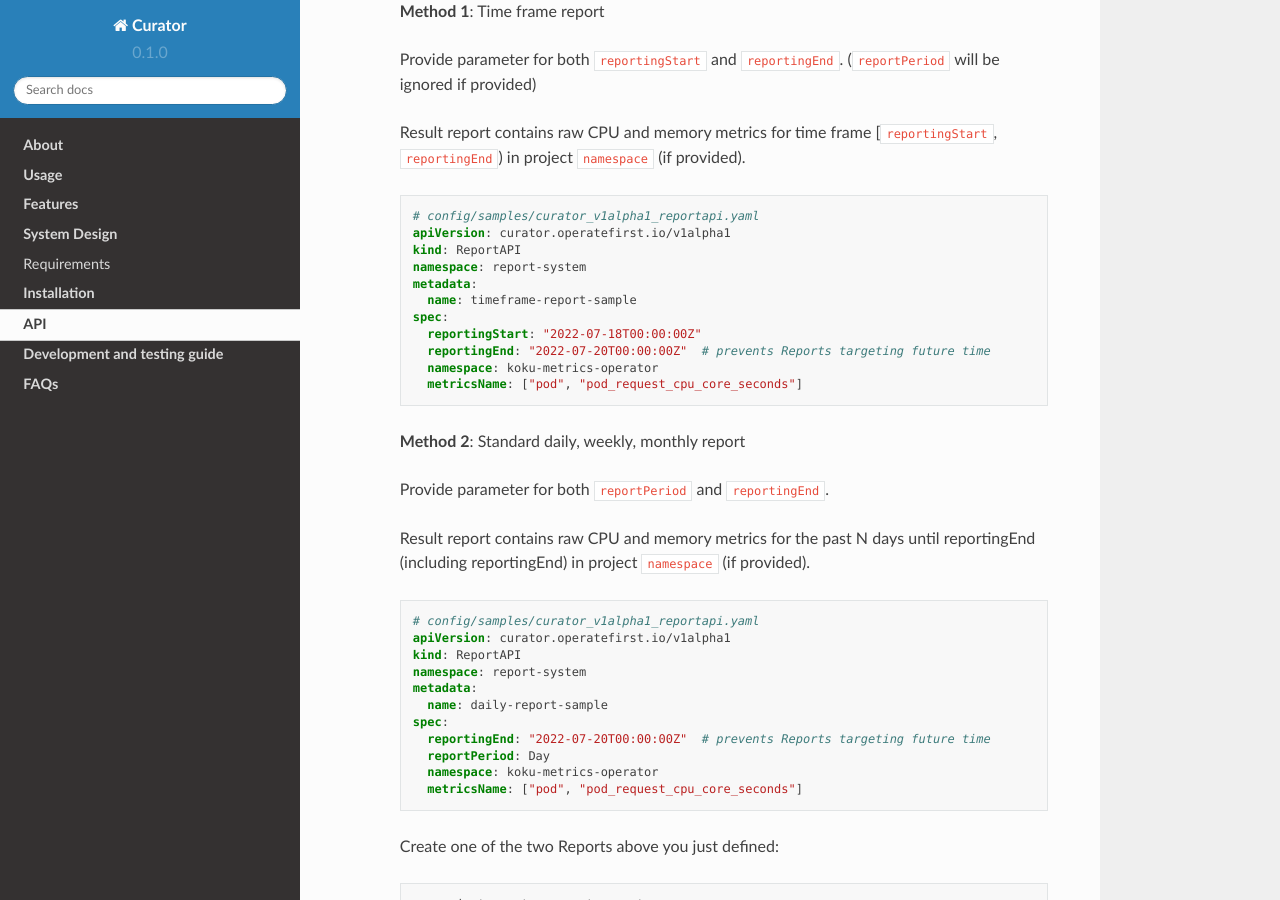
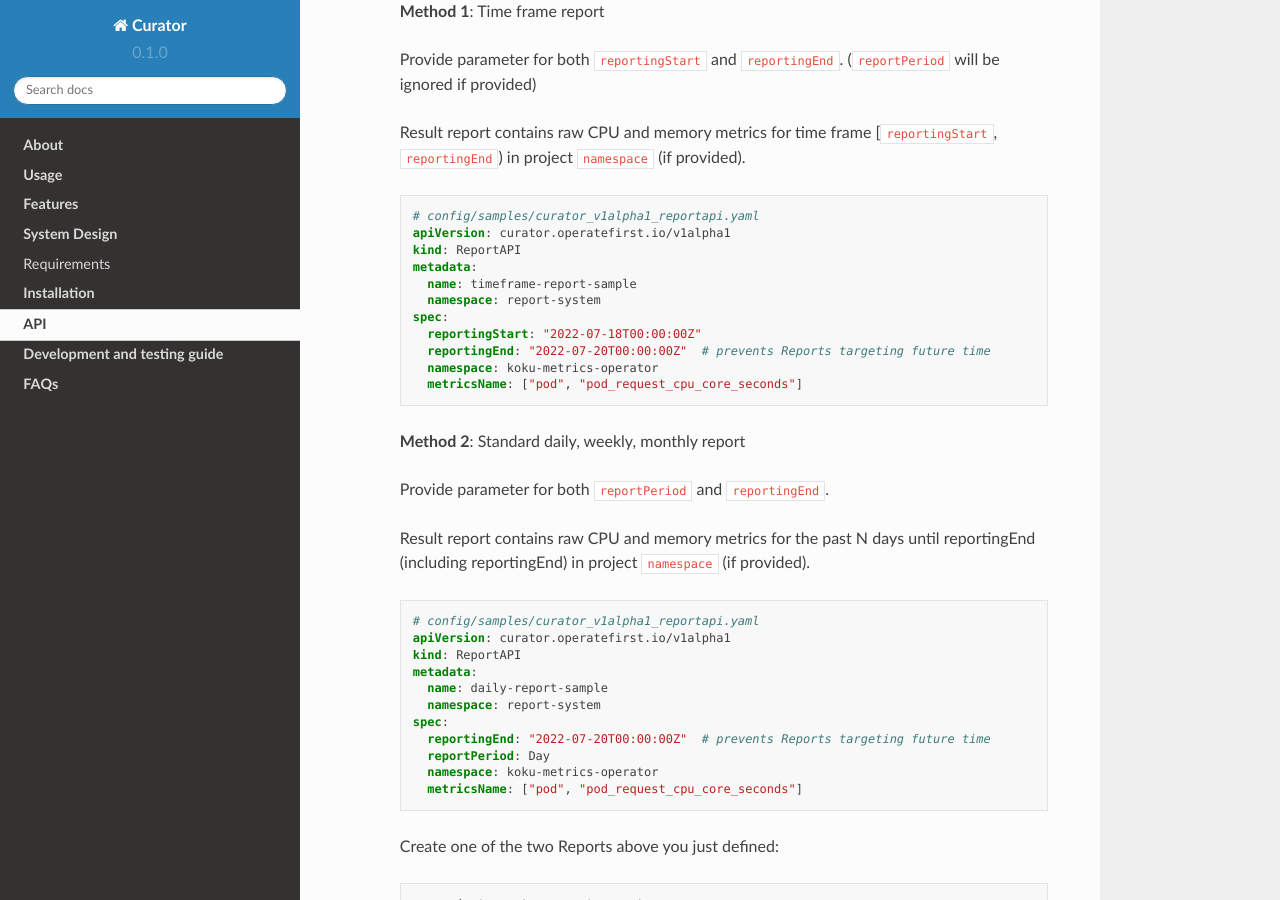
Before and after one commit to gagansk/curatorOperator, a Sphinx documentation site: the page built from docs/source/api.rst, in a window 1280 px wide and 900 px high, scrolled down 1219 px. Built offline with Sphinx 7.4.7 and the Read the Docs theme 2.0.0, drawn with Linux system fonts in a browser that asks for light colours.

```diff
--- a/docs/source/api.rst
+++ b/docs/source/api.rst
@@ -64,9 +64,9 @@ Deploy the API to Openshift
         # config/samples/curator_v1alpha1_reportapi.yaml
         apiVersion: curator.operatefirst.io/v1alpha1
         kind: ReportAPI
-        namespace: report-system
         metadata:
           name: timeframe-report-sample
+          namespace: report-system
         spec:
           reportingStart: "2022-07-18T00:00:00Z"
           reportingEnd: "2022-07-20T00:00:00Z"  # prevents Reports targeting future time
@@ -84,9 +84,9 @@ Deploy the API to Openshift
         # config/samples/curator_v1alpha1_reportapi.yaml
         apiVersion: curator.operatefirst.io/v1alpha1
         kind: ReportAPI
-        namespace: report-system
         metadata:
           name: daily-report-sample
+          namespace: report-system
         spec:
           reportingEnd: "2022-07-20T00:00:00Z"  # prevents Reports targeting future time
           reportPeriod: Day
```
